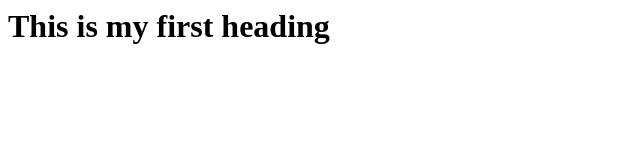
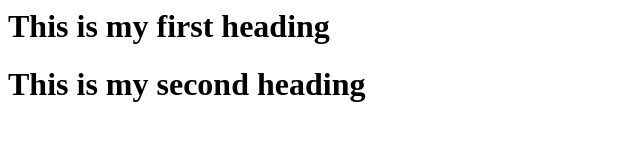
Before and after one commit to MunawarRaza/gitprectice, a plain HTML site: page index.html in a window 1280 px wide. Shown: the whole page, without its empty margins (0-640 px from the left). Drawn offline with Linux system fonts and the light colour scheme.

Commit message:
this is my second commit

```diff
--- a/index.html
+++ b/index.html
@@ -1 +1,2 @@
 <h1>This is my first heading </h1>
+<h1>This is my second heading </h1>
```
